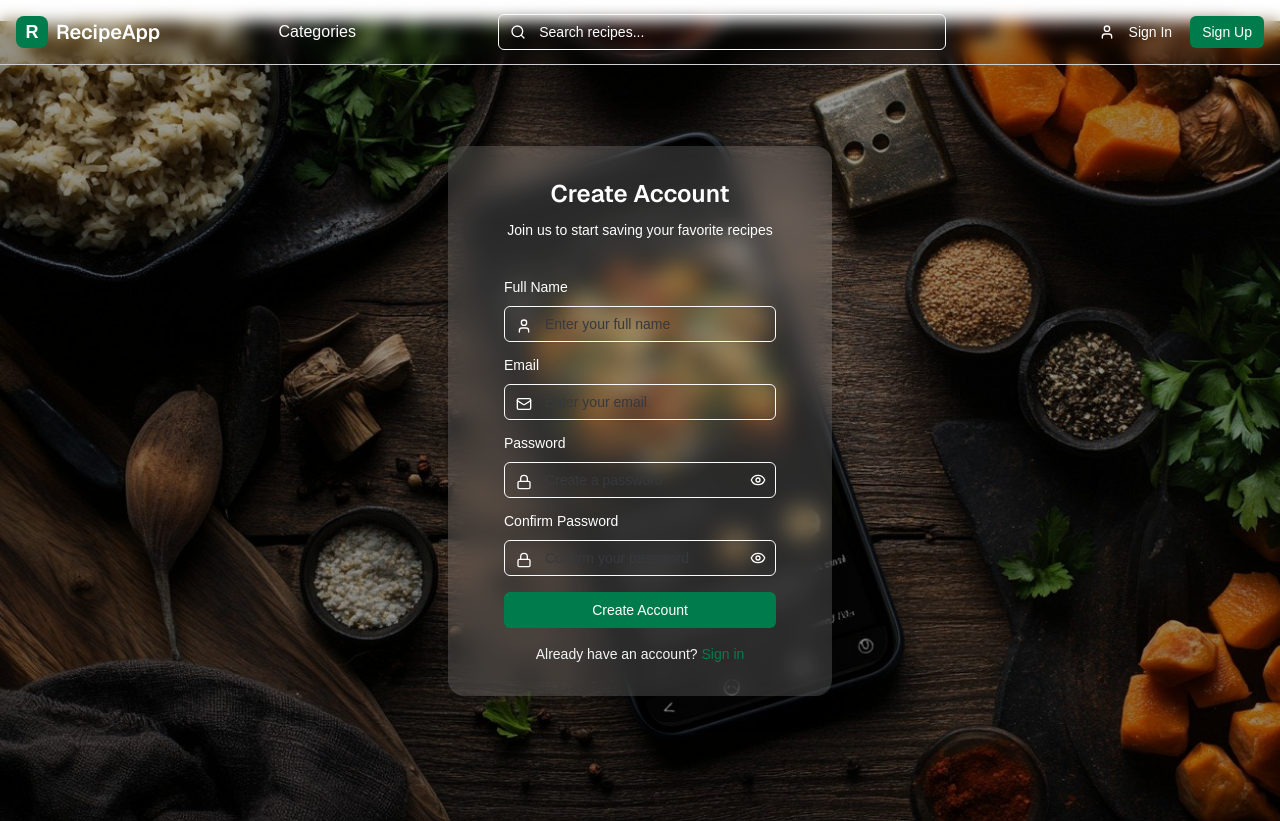
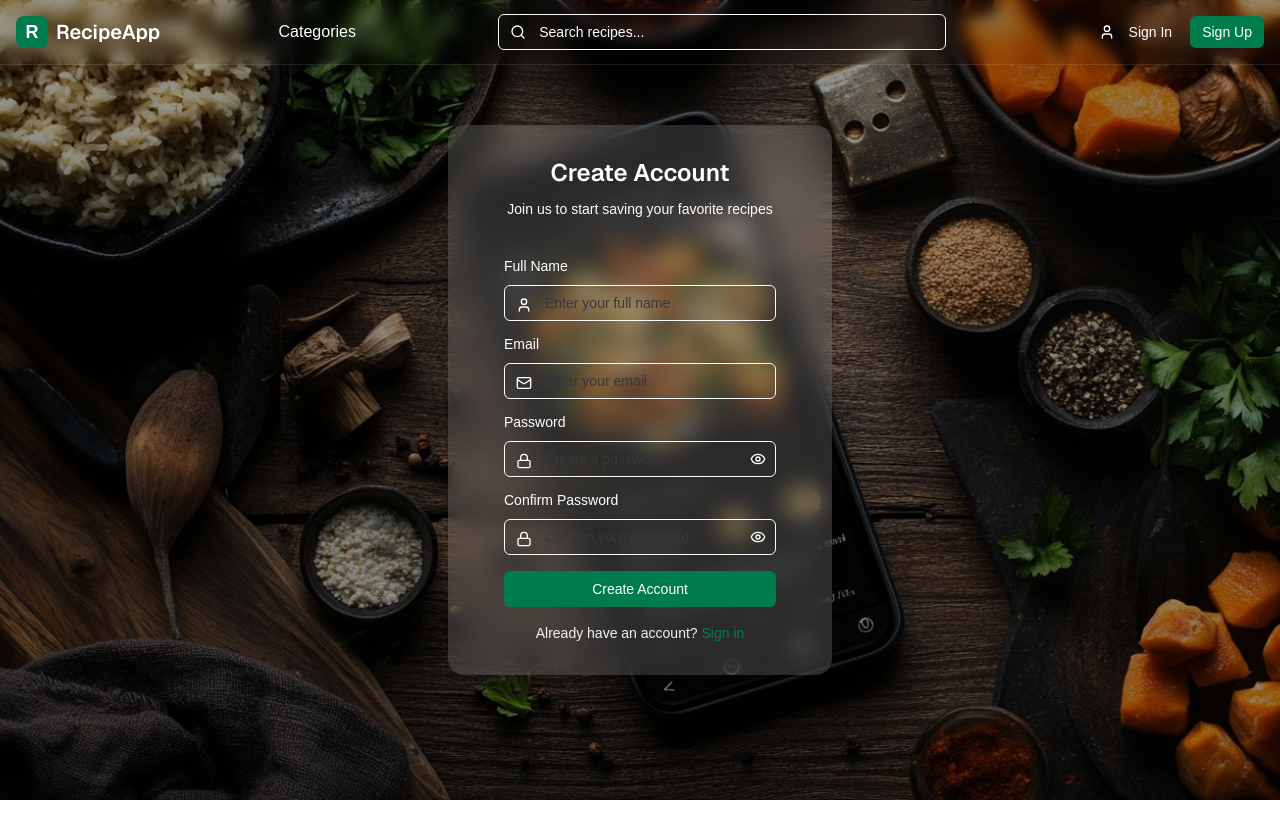
Before and after one commit to Mayuru0/recipe-app-frontend, a Next.js app: page /auth/signup in a window 1280 px wide. After the commit the page ends 800 px from the top, so only its background shows below. Built offline with nearby package versions, Linux system fonts and the light colour scheme.

Commit message:
bg image fix

```diff
--- a/src/app/auth/login/page.tsx
+++ b/src/app/auth/login/page.tsx
@@ -4,7 +4,7 @@ import Image from "next/image";
 
 export default function Page() {
   return (
-  <div className="min-h-screen w-full relative overflow-hidden -mt-[20%] md:-mt-[6.9%] lg:-mt-[6%] xl:-mt-[3.4%]">
+  <div className="min-h-screen w-full relative overflow-hidden ">
       {/* Background image - full screen */}
       <div className="absolute inset-0 w-full h-full ">
         <Image
--- a/src/app/auth/signup/page.tsx
+++ b/src/app/auth/signup/page.tsx
@@ -6,7 +6,7 @@ import Login from "../../../../public/assets/1.jpg";
 
 export default function Page() {
   return (
-    <div className="min-h-screen w-full relative overflow-hidden -mt-[20%] md:-mt-[6.8%] lg:-mt-[6%] xl:-mt-[3.4%]">
+    <div className="min-h-screen w-full relative overflow-hidden ">
       {/* Background image - full screen */}
       <div className="absolute inset-0 w-full h-full ">
         <Image
--- a/src/components/layout/Header.tsx
+++ b/src/components/layout/Header.tsx
@@ -32,7 +32,7 @@ const handleLogout = () => {
     setIsMenuOpen(false)
   }
   return (
-    <header className="sticky top-0 z-50 w-full border-b bg-transparent backdrop-blur-sm">
+    <header className="w-full fixed top-0 left-0 right-0 bg-transparent backdrop-blur-sm z-50 border-b border-white/10">
       <div className="container mx-auto px-4">
         <div className="flex h-16 items-center justify-between">
           {/* Logo */}
```
